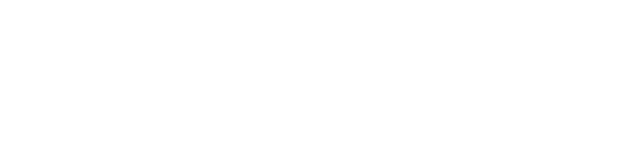
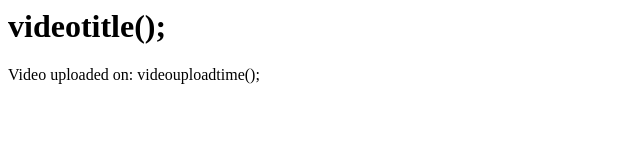
Before and after one commit to alsta017/bados-uploader, a website: page src/Uploads/exampleupload.html in a window 1280 px wide. Shown: the whole page, without its empty margins (0-640 px from the left). Drawn offline with Linux system fonts and the light colour scheme.

Commit message:
fixixixix

```diff
--- a/src/Uploads/exampleupload.html
+++ b/src/Uploads/exampleupload.html
@@ -11,6 +11,8 @@
     <title>videotitle();</title>
 </head>
 <body>
+<h1>videotitle();</h1>
+<p>Video uploaded on: videouploadtime();</p>
 
 
 </body>
```
